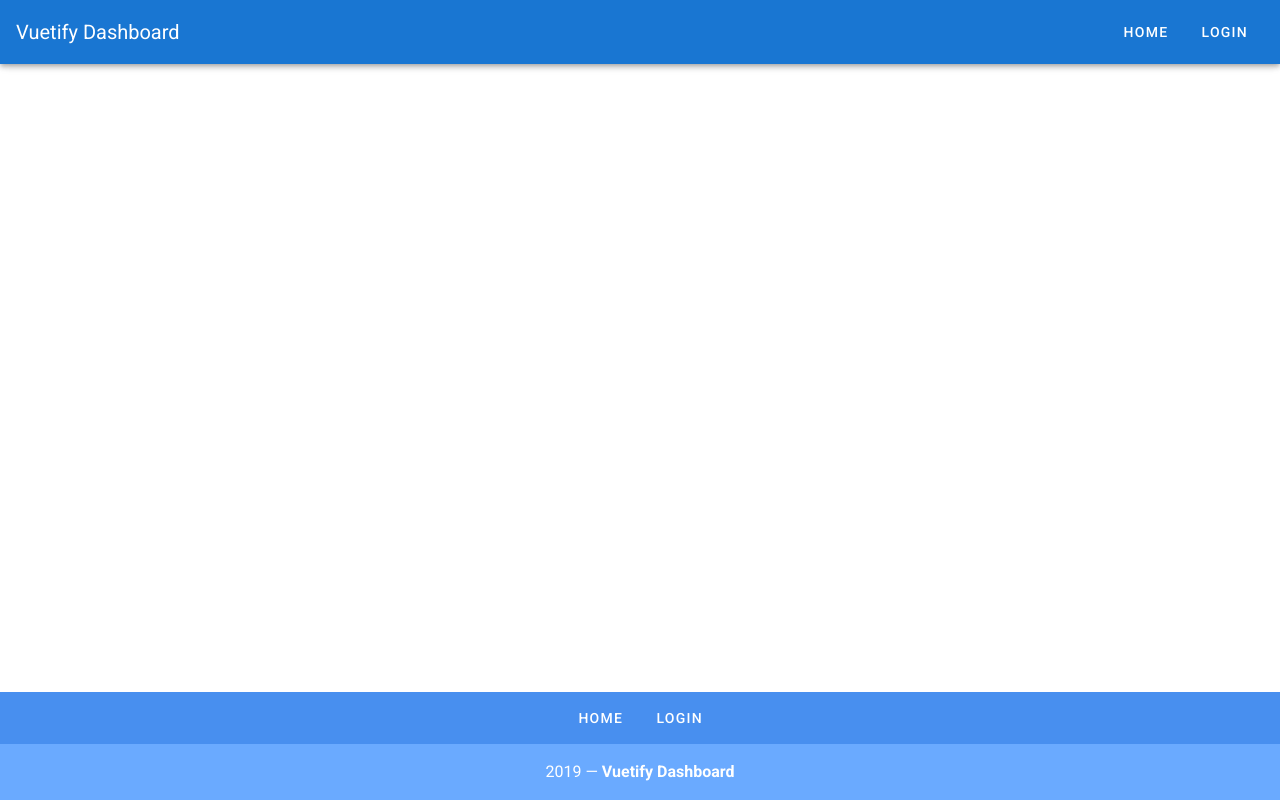
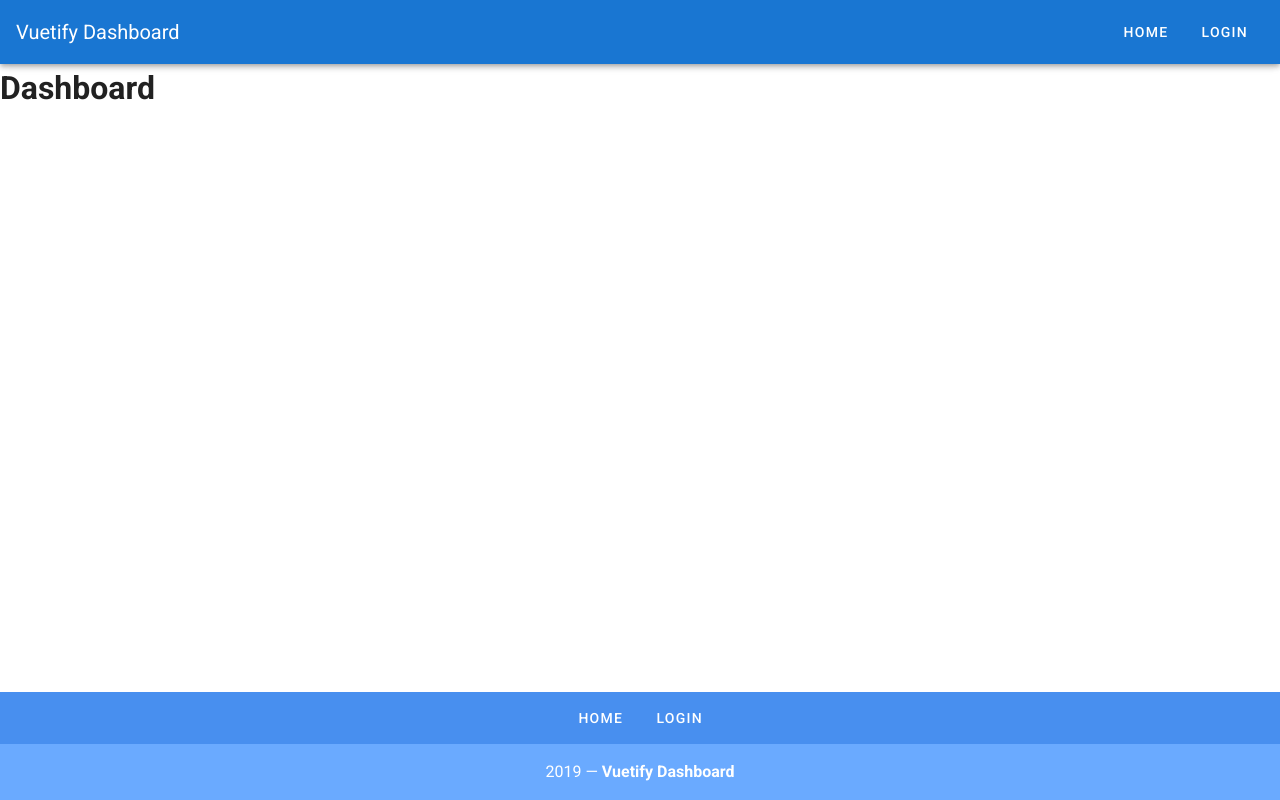
Before and after one commit to zoheezus/intro-to-vue, a Vue app in the folder vuetify-dashboard/: page /dashboard in a window 1280 px wide. Built offline with nearby package versions, Linux system fonts and the light colour scheme.

Commit message:
dashboard route

```diff
--- a/vuetify-dashboard/src/router.js
+++ b/vuetify-dashboard/src/router.js
@@ -17,6 +17,11 @@
       path: '/login',
       name: 'login',
       component: () => import('./views/Login.vue')
+    },
+    {
+      path: '/dashboard',
+      name: 'dashboard',
+      component: () => import('./views/Dashboard.vue')
     }
   ]
 })
--- /dev/null
+++ b/vuetify-dashboard/src/views/Dashboard.vue
@@ -0,0 +1,13 @@
+<template>
+<h1>Dashboard</h1>
+</template>
+
+<script>
+  export default {
+
+  }
+</script>
+
+<style scoped>
+
+</style>
```
